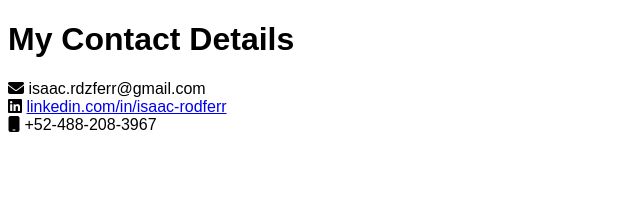
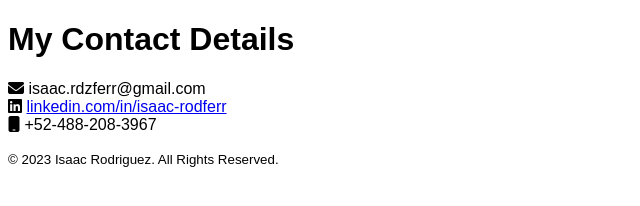
Before and after one commit to iskaar/html-Resume, a plain HTML site: page Contact.html in a window 1280 px wide. Shown: the whole page, without its empty margins (0-640 px from the left). Drawn offline with Linux system fonts and the light colour scheme.

Commit message:
Update Contact.html
added footer on Contact page

```diff
--- a/Contact.html
+++ b/Contact.html
@@ -15,6 +15,8 @@
         <a href="linkedin.com/in/isaac-rodferr"> linkedin.com/in/isaac-rodferr</a> <br />
         <i class="fa-solid fa-mobile"></i> +52-488-208-3967
     </p>
-
+    <footer>
+        <small>© 2023 Isaac Rodriguez. All Rights Reserved.</small>
+    </footer>
 </body>
 </html>
```
